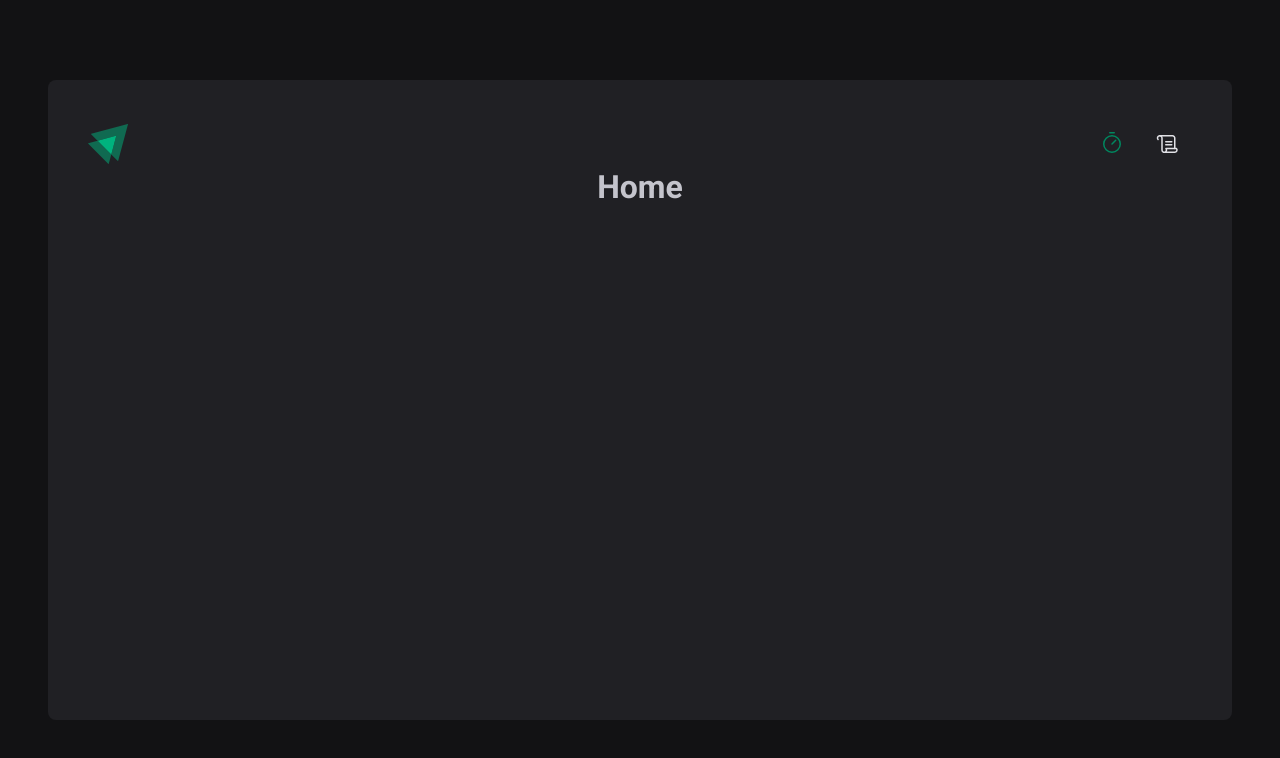
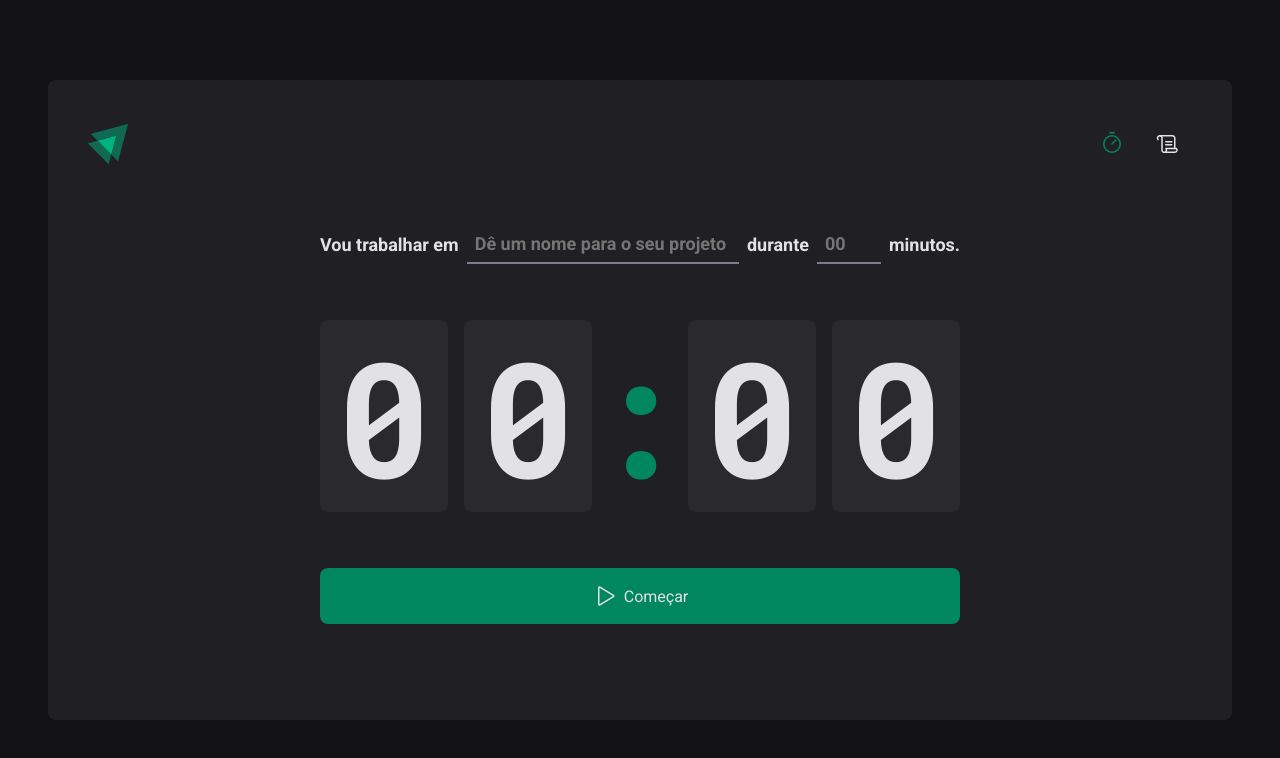
Before and after one commit to felipe0848/pomodoro, a React (Vite) app: page / in a window 1280 px wide. Shown: the top 758 px of the page. Built offline with nearby package versions, Linux system fonts and the light colour scheme.

Commit message:
Feat: Create Home page design

```diff
--- a/src/components/Header/index.tsx
+++ b/src/components/Header/index.tsx
@@ -1,5 +1,5 @@
 import { Scroll, Timer } from 'phosphor-react'
-import { HeaderContainer } from './style'
+import { HeaderContainer } from './styles'
 import { NavLink } from 'react-router-dom'
 import logoIgnite from '../../assets/Logo-Ignite.svg'
 
--- a/src/layouts/DefaultLayout/index.tsx
+++ b/src/layouts/DefaultLayout/index.tsx
@@ -1,6 +1,6 @@
 import { Outlet } from 'react-router-dom'
 import { Header } from '../../components/Header'
-import { LayoutContainer } from './style'
+import { LayoutContainer } from './styles'
 
 export function DefaultLayout() {
   return (
--- a/src/pages/Home.tsx
+++ /dev/null
@@ -1,3 +0,0 @@
-export function Home() {
-  return <h1>Home</h1>
-}
--- /dev/null
+++ b/src/pages/Home/index.tsx
@@ -0,0 +1,56 @@
+import { Play } from 'phosphor-react'
+import {
+  CountDownContainer,
+  FormContainer,
+  HomeContainer,
+  MinutesAmountInput,
+  Separator,
+  StartCountDownButton,
+  TaskInput,
+} from './styles'
+
+export function Home() {
+  return (
+    <HomeContainer>
+      <form action="">
+        <FormContainer>
+          <label htmlFor="task">Vou trabalhar em</label>
+          <TaskInput
+            type="text"
+            id="task"
+            placeholder="Dê um nome para o seu projeto"
+            list="task-suggestions"
+          />
+
+          <datalist id="task-suggestions">
+            <option>Projeto 1</option>
+            <option>Projeto 2</option>
+            <option>Projeto 3</option>
+            <option>Projeto 4</option>
+          </datalist>
+          <label htmlFor="minutesAmount">durante</label>
+          <MinutesAmountInput
+            type="number"
+            id="minutesAmount"
+            placeholder="00"
+            step={5}
+            min={5}
+            max={60}
+          />
+          <span>minutos.</span>
+        </FormContainer>
+        <CountDownContainer>
+          <span>0</span>
+          <span>0</span>
+          <Separator>:</Separator>
+          <span>0</span>
+          <span>0</span>
+        </CountDownContainer>
+        <StartCountDownButton type="submit">
+          <Play size={24} />
+          Começar
+        </StartCountDownButton>
+      </form>
+    </HomeContainer>
+  )
+}
--- /dev/null
+++ b/src/pages/Home/styles.ts
@@ -0,0 +1,107 @@
+import styled from 'styled-components'
+
+export const HomeContainer = styled.main`
+  flex: 1;
+
+  display: flex;
+  flex-direction: column;
+  justify-content: center;
+  align-items: center;
+
+  form {
+    display: flex;
+    flex-direction: column;
+    justify-content: center;
+    align-items: center;
+    gap: 3.5rem;
+  }
+`
+
+export const FormContainer = styled.div`
+  display: flex;
+  width: 100%;
+  justify-content: center;
+  align-items: center;
+  gap: 0.5rem;
+  color: ${(props) => props.theme['gray-100']};
+  font-size: 1.125rem;
+  font-weight: 700;
+  flex-wrap: wrap;
+`
+const BaseInput = styled.input`
+  background: transparent;
+  border: none;
+  font-size: 1.125rem;
+  font-weight: 700;
+  height: 2.5rem;
+  padding: 0 0.5rem;
+
+  border-bottom: 2px solid ${(props) => props.theme['gray-500']};
+  color: ${(props) => props.theme['gray-100']};
+  &:focus {
+    box-shadow: none;
+    border-bottom: 2px solid ${(props) => props.theme['green-500']};
+  }
+`
+
+export const TaskInput = styled(BaseInput)`
+  flex: 1;
+
+  &::-webkit-calendar-picker-indicator {
+    display: none !important;
+  }
+`
+
+export const MinutesAmountInput = styled(BaseInput)`
+  width: 4rem;
+`
+
+export const CountDownContainer = styled.div`
+  font-family: 'Roboto Mono', monospace;
+  font-size: 10rem;
+  font-weight: 700;
+  line-height: 8rem;
+  color: ${(props) => props.theme['gray-100']};
+
+  display: flex;
+  gap: 1rem;
+  span {
+    padding: 2rem 1rem;
+    background: ${(props) => props.theme['gray-700']};
+    border-radius: 8px;
+  }
+`
+export const Separator = styled.div`
+  padding: 2rem 0;
+  color: ${(props) => props.theme['green-500']};
+
+  width: 4rem;
+  overflow: hidden;
+
+  display: flex;
+  justify-content: center;
+`
+
+export const StartCountDownButton = styled.button`
+  width: 100%;
+  padding: 1rem 2.5rem;
+  display: flex;
+  justify-content: center;
+  align-items: center;
+  gap: 0.5rem;
+  border: none;
+  border-radius: 8px;
+
+  color: ${(props) => props.theme['gray-100']};
+  background: ${(props) => props.theme['green-500']};
+  cursor: pointer;
+
+  &:disabled {
+    opacity: 0.7;
+    cursor: not-allowed;
+  }
+
+  &:not(:disabled):hover {
+    background: ${(props) => props.theme['green-700']};
+  }
+`
```
Also changed, not shown: tsconfig.json (+13 -5 lines), src/components/Header/styles.ts (renamed from src/components/Header/style.ts), src/layouts/DefaultLayout/styles.ts (renamed from src/layouts/DefaultLayout/style.ts).
